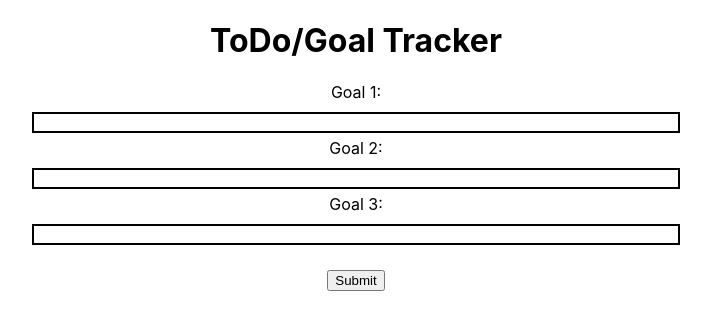
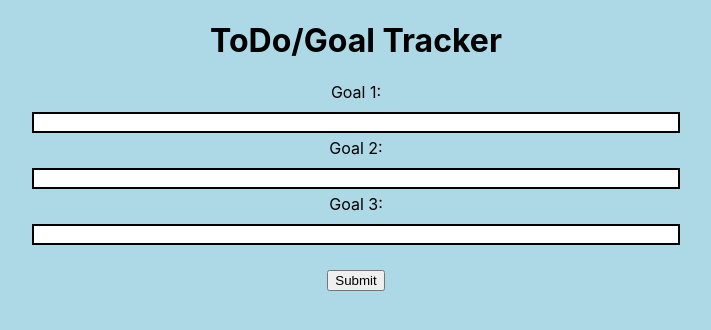
Before and after one commit to J3ffJessie/todo-time-tracker, a React (Create React App) app: page / in a window 1280 px wide. Shown: the top 330 px of the page, without its empty margins (284-995 px from the left). Built offline with nearby package versions, Linux system fonts and the light colour scheme; the HTML template or start-up script is replaced by a standard one.

Commit message:
Background color change from white to lightblue for contrast

```diff
--- a/src/index.css
+++ b/src/index.css
@@ -5,6 +5,7 @@ body {
     sans-serif;
   -webkit-font-smoothing: antialiased;
   -moz-osx-font-smoothing: grayscale;
+  background-color: lightblue;
 }
 
 code {
```
